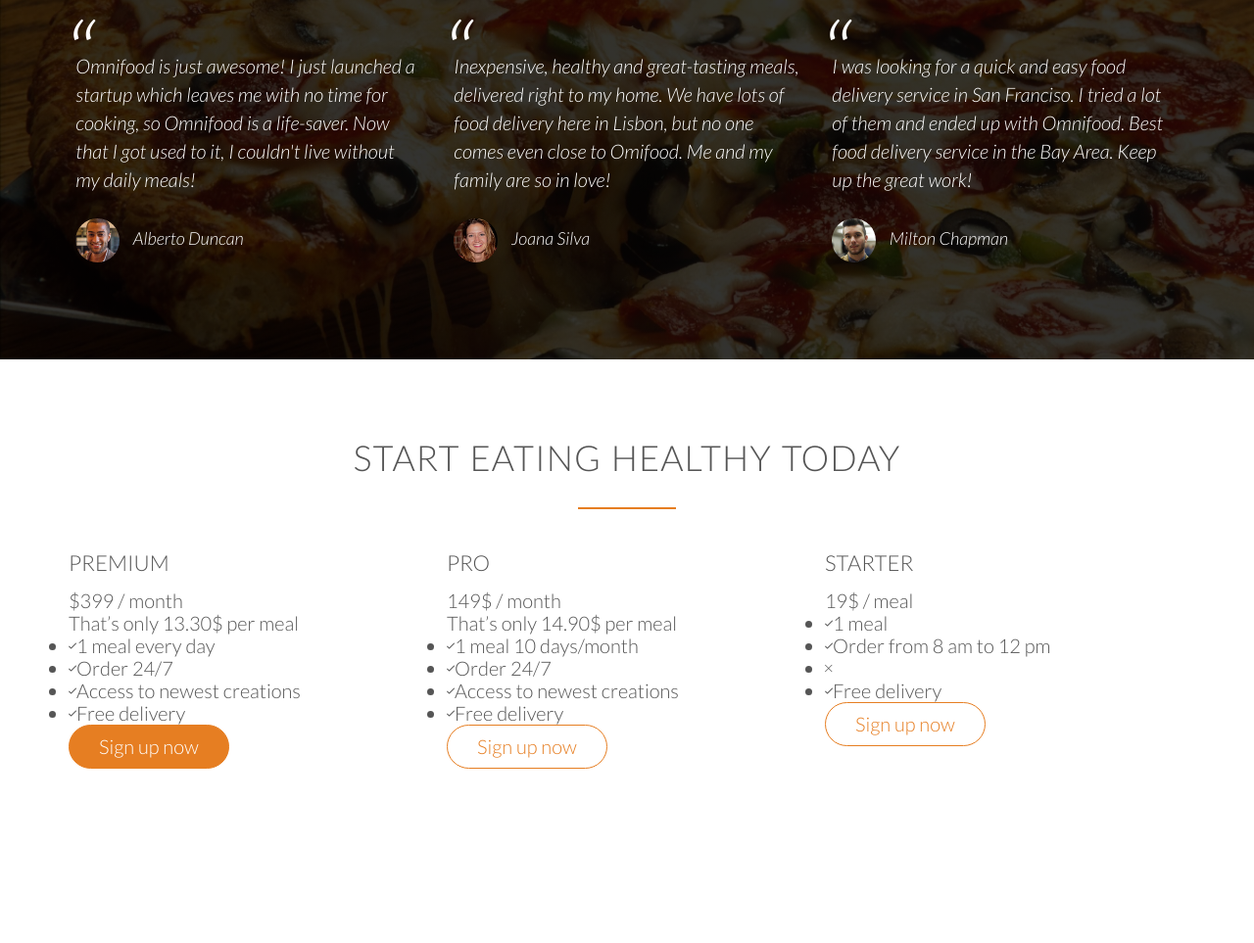
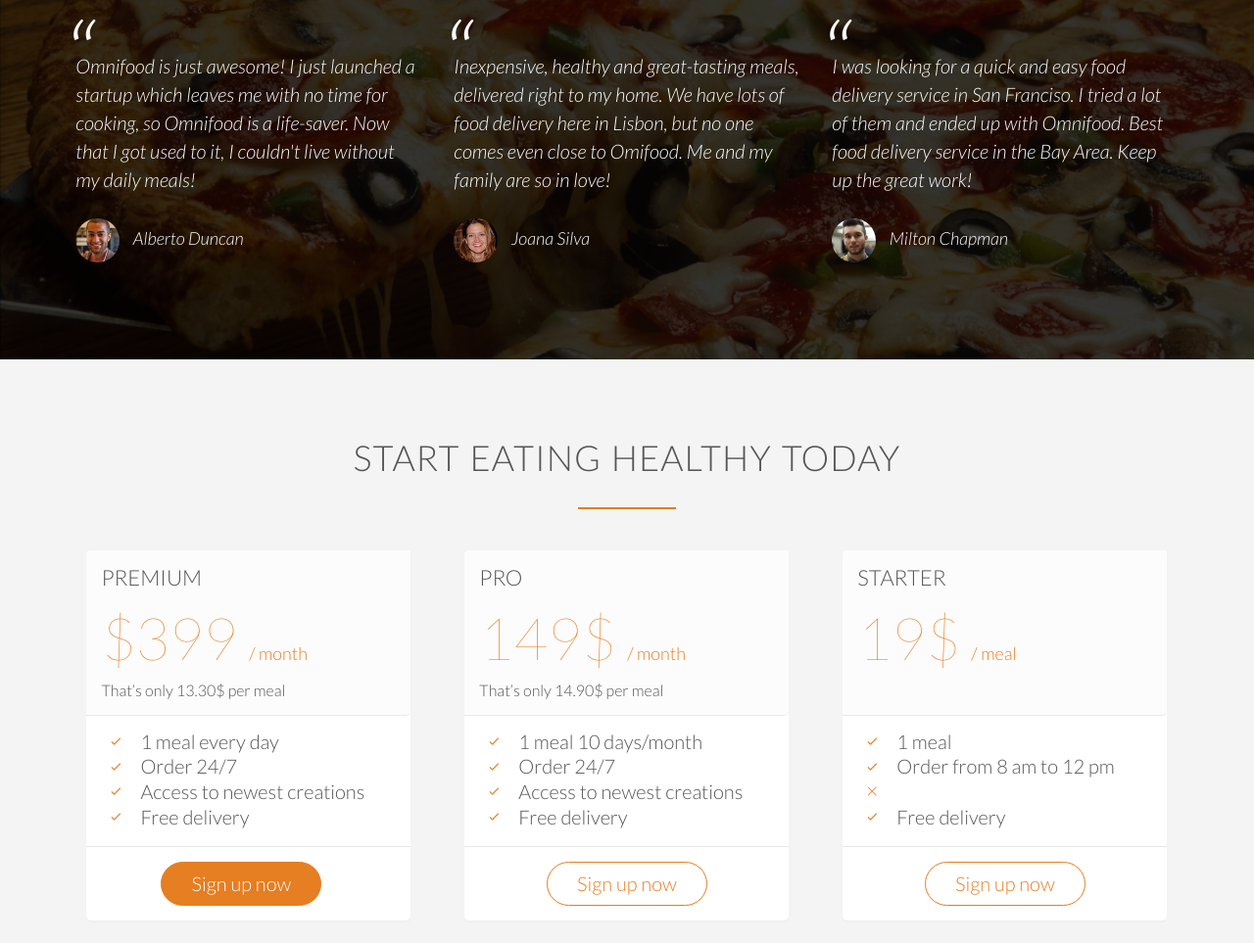
Before and after one commit to LaserPewPew10/omnifood, a plain HTML site: page index.html in a window 1280 px wide. Shown: the part 3554-4517 px from the top of the page at 98% size. Before the commit the page ends 4431 px from the top, so only its background shows below. Drawn offline with Linux system fonts and the light colour scheme; files whose address does not match are found by name.

Commit message:
adding in styled components for sign up section

```diff
--- a/index.html
+++ b/index.html
@@ -276,15 +276,15 @@
       <div class="plan-box">
         <div>
           <h3>Premium</h3>
-          <p class="plan-price">$399 / month</p>
+          <p class="plan-price">$399 <span> / month</span></p>
           <p class="plan-price-meal">That’s only 13.30$ per meal</p>
         </div>
         <div>
           <ul>
-            <li><i class="ion-ios-checkmark-empty"></i>1 meal every day</li>
-            <li><i class="ion-ios-checkmark-empty"></i>Order 24/7</li>
-            <li><i class="ion-ios-checkmark-empty"></i>Access to newest creations</li>
-            <li><i class="ion-ios-checkmark-empty"></i>Free delivery</li>
+            <li><i class="ion-ios-checkmark-empty icon-small"></i>1 meal every day</li>
+            <li><i class="ion-ios-checkmark-empty icon-small"></i>Order 24/7</li>
+            <li><i class="ion-ios-checkmark-empty icon-small"></i>Access to newest creations</li>
+            <li><i class="ion-ios-checkmark-empty icon-small"></i>Free delivery</li>
           </ul>
         </div>
         <div>
@@ -296,15 +296,15 @@
       <div class="plan-box">
         <div>
           <h3>Pro</h3>
-          <p class="plan-price">149$ / month</p>
+          <p class="plan-price">149$ <span> / month</span></p>
           <p class="plan-price-meal">That’s only 14.90$ per meal</p>
         </div>
         <div>
           <ul>
-            <li><i class="ion-ios-checkmark-empty"></i>1 meal 10 days/month</li>
-            <li><i class="ion-ios-checkmark-empty"></i>Order 24/7</li>
-            <li><i class="ion-ios-checkmark-empty"></i>Access to newest creations</li>
-            <li><i class="ion-ios-checkmark-empty"></i>Free delivery</li>
+            <li><i class="ion-ios-checkmark-empty icon-small"></i>1 meal 10 days/month</li>
+            <li><i class="ion-ios-checkmark-empty icon-small"></i>Order 24/7</li>
+            <li><i class="ion-ios-checkmark-empty icon-small"></i>Access to newest creations</li>
+            <li><i class="ion-ios-checkmark-empty icon-small"></i>Free delivery</li>
           </ul>
         </div>
         <div>
@@ -316,15 +316,15 @@
       <div class="plan-box">
         <div>
           <h3>Starter</h3>
-          <p class="plan-price">19$ / meal</p>
-          <p class="plan-price-meal"></p>
+          <p class="plan-price">19$ <span> / meal</span></p>
+          <p class="plan-price-meal">&nbsp;</p>
         </div>
         <div>
           <ul>
-            <li><i class="ion-ios-checkmark-empty"></i>1 meal</li>
-            <li><i class="ion-ios-checkmark-empty"></i>Order from 8 am to 12 pm</li>
-            <li><i class="ion-ios-close-empty"></i></li>
-            <li><i class="ion-ios-checkmark-empty"></i>Free delivery</li>
+            <li><i class="ion-ios-checkmark-empty icon-small"></i>1 meal</li>
+            <li><i class="ion-ios-checkmark-empty icon-small"></i>Order from 8 am to 12 pm</li>
+            <li><i class="ion-ios-close-empty icon-small"></i></li>
+            <li><i class="ion-ios-checkmark-empty icon-small"></i>Free delivery</li>
           </ul>
         </div>
         <div>
--- a/resources/css/style.css
+++ b/resources/css/style.css
@@ -396,3 +396,58 @@
   margin-right: 10px;
   vertical-align: middle;
 }
+
+/* --------------------------------------*/
+/* SIGN UP */
+/* --------------------------------------*/
+
+.section-plans {
+  background-color: #f4f4f4;
+}
+
+.plan-box {
+  background-color: #fff;
+  border-radius: 5px;
+  width: 90%;
+  margin-left: 5%;
+  box-shadow: 0 2px 2px #efefef;
+}
+
+.plan-box div {
+  padding: 15px;
+  border-bottom: 1px solid #e8e8e8;
+}
+.plan-box div:first-child {
+  background-color: #fcfcfc;
+  border-top-left-radius: 5px;
+  border-bottom-right-radius: 5px;
+}
+
+.plan-box div:last-child {
+  text-align: center;
+  border: none;
+}
+
+.plan-price {
+  font-size: 300%;
+  margin-bottom: 10px;
+  font-weight: 100;
+  color: #e67e22;
+}
+
+.plan-price span {
+  font-size: 30%;
+  font-weight: 300;
+}
+
+.plan-price-meal {
+  font-size: 80%;
+}
+
+.plan-box ul {
+  list-style: none;
+}
+
+.plan ul li {
+  padding: 5px 0;
+}
```
